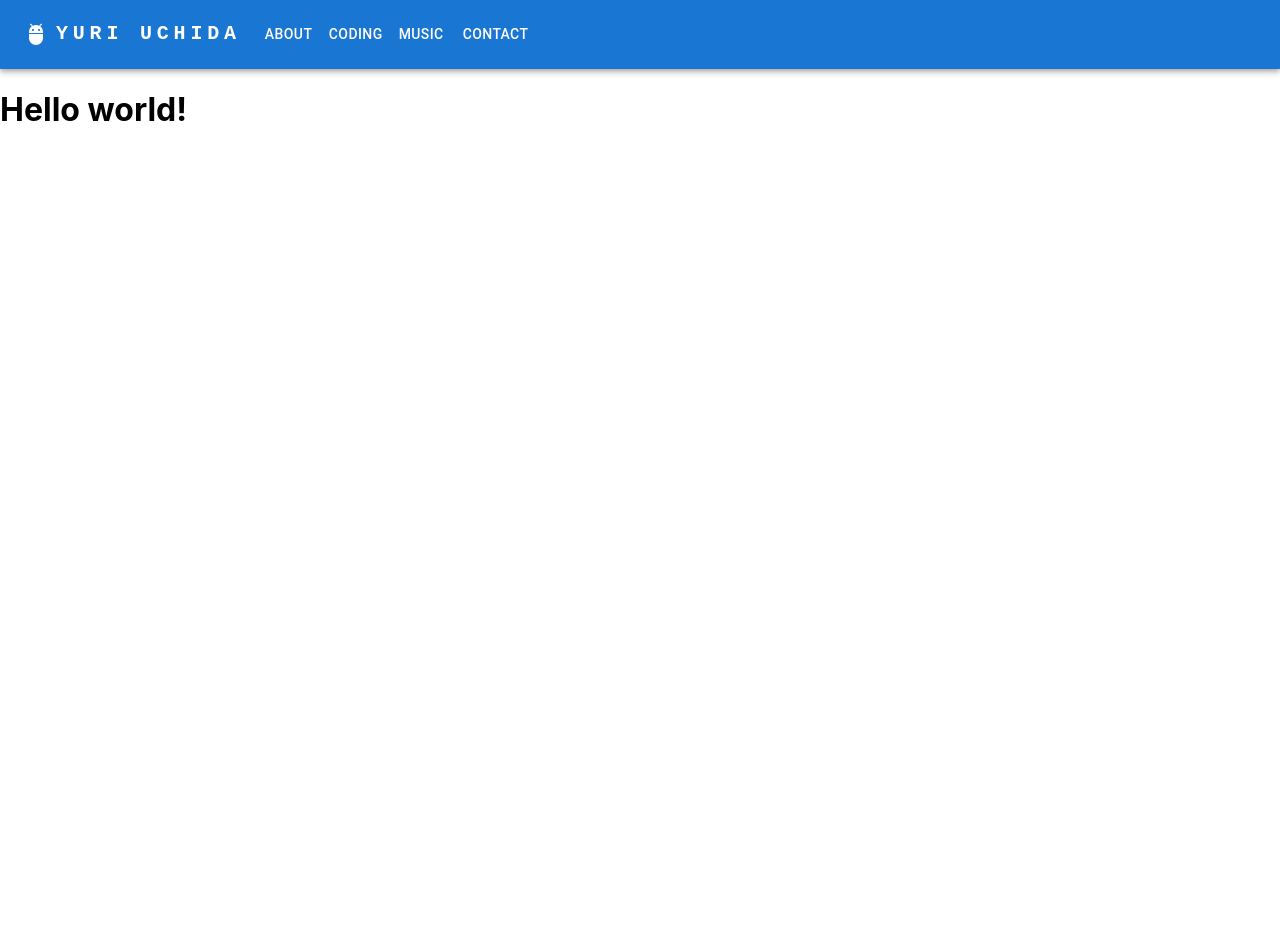
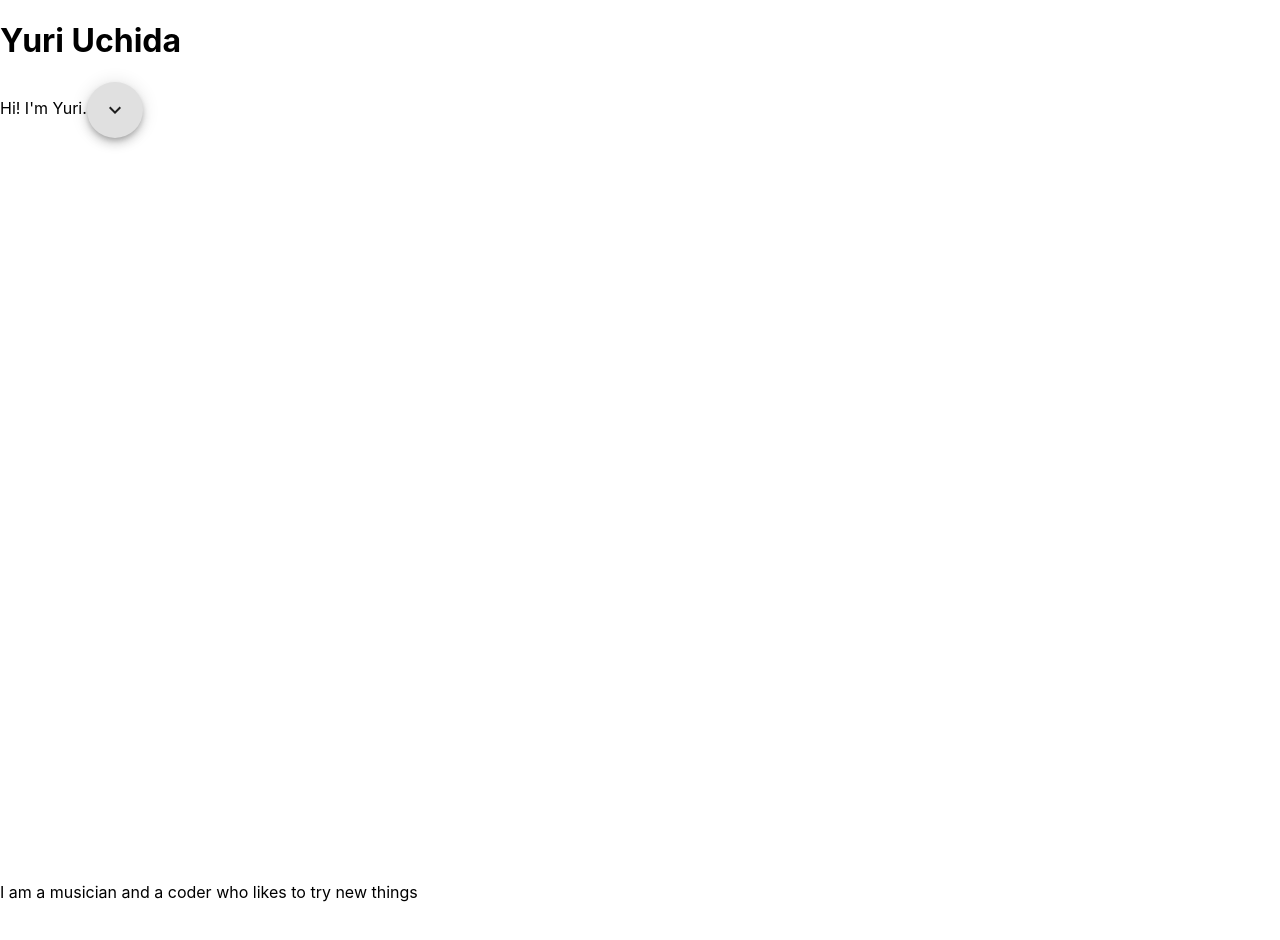
Before and after one commit to yuchida522/personal-site, a Next.js app: page / in a window 1280 px wide. Shown: the top 940 px of the page. Before the commit the page ends 800 px from the top, so only its background shows below. Built offline with nearby package versions, Linux system fonts and the light colour scheme.

Commit message:
create landing page

```diff
--- a/components/navbar.js
+++ b/components/navbar.js
@@ -13,6 +13,7 @@ import Tooltip from '@mui/material/Tooltip';
 import MenuItem from '@mui/material/MenuItem';
 import AdbIcon from '@mui/icons-material/Adb';
 import { Link } from 'react-router-dom';
+import HomeIcon from '@mui/icons-material/Home';
 
 const pages = ['about', 'coding', 'music', 'contact'];
 
@@ -31,7 +32,9 @@ const ResponsiveAppBar = () => {
     <AppBar position="static">
       <Container maxWidth="xl">
         <Toolbar disableGutters>
-          <AdbIcon sx={{ display: { xs: 'none', md: 'flex' }, mr: 1 }} />
+          <IconButton href="/">
+          <HomeIcon sx={{ display: { xs: 'none', md: 'flex' }, mr: 1 }} />
+          </IconButton>
           <Typography
             variant="h6"
             noWrap
@@ -47,7 +50,6 @@ const ResponsiveAppBar = () => {
               textDecoration: 'none',
             }}
           >
-            YURI UCHIDA
           </Typography>
 
           <Box sx={{ flexGrow: 1, display: { xs: 'flex', md: 'none' } }}>
@@ -117,31 +119,6 @@ const ResponsiveAppBar = () => {
               </Button>
             ))}
           </Box>
-
-          {/* <Box sx={{ flexGrow: 0 }}>
-            <Tooltip title="Open settings">
-              <IconButton onClick={handleOpenUserMenu} sx={{ p: 0 }}>
-                <Avatar alt="Remy Sharp" src="/static/images/avatar/2.jpg" />
-              </IconButton>
-            </Tooltip>
-            <Menu
-              sx={{ mt: '45px' }}
-              id="menu-appbar"
-              anchorEl={anchorElUser}
-              anchorOrigin={{
-                vertical: 'top',
-                horizontal: 'right',
-              }}
-              keepMounted
-              transformOrigin={{
-                vertical: 'top',
-                horizontal: 'right',
-              }}
-              open={Boolean(anchorElUser)}
-              onClose={handleCloseUserMenu}
-            > */}
-            {/* </Menu> */}
-          {/* </Box> */}
         </Toolbar>
       </Container>
     </AppBar>
--- a/pages/_app.js
+++ b/pages/_app.js
@@ -4,7 +4,6 @@ import Navbar from '../components/navbar'
 function MyApp({ Component, pageProps }) {
   return (
    <>
-    <Navbar/>
     <Component {...pageProps}/>
   </>
   )
--- a/pages/contact.js
+++ b/pages/contact.js
@@ -1,7 +1,10 @@
 import Form from "../components/form"
+import Navbar from '../components/navbar'
+
 export default function ContactMe() {
     return(
         <>
+        <Navbar />
         <p>Reach out to me to collaborate, ask me questions, or just say hi!</p>
         <Form></Form>
         </>
--- a/pages/index.js
+++ b/pages/index.js
@@ -2,13 +2,32 @@ import Head from 'next/head'
 import Image from 'next/image'
 import styles from '../styles/Home.module.css'
 import Navbar from '../components/navbar'
+import ExpandMoreOutlinedIcon from '@mui/icons-material/ExpandMoreOutlined';
+import Fab from '@mui/material/Fab';
 
 export default function Home() {
-  return (
-    <div>
-      <h1 className="text-3xl font-bold underline">
-      Hello world!
-    </h1>
+
+  const scrollDown = () => {
+    window.scrollTo({
+        top: document.documentElement.scrollHeight,
+        behavior: 'smooth'
+        /* you can also use 'auto' behaviour
+           in place of 'smooth' */
+      });
+};
+return (
+
+<div>
+    <h1>Yuri Uchida</h1>
+    <div style={{height: '100vh'}}>Hi! I'm Yuri.
+    <Fab onClick={scrollDown}>
+    <ExpandMoreOutlinedIcon />
+    </Fab>
     </div>
-  )
+    <div style={{height: '100vh'}}>I am a musician and a coder who likes to try new things</div>
+    <Fab variant="extended" href="/about">
+        Enter site
+    </Fab>
+</div>
+)
 }
--- a/pages/music.js
+++ b/pages/music.js
@@ -1,5 +1,11 @@
+import Navbar from '../components/navbar'
+
 export default function Music() {
     return(
+        <>
+        <Navbar />
         <h1>My music projects</h1>
+        </>
+
     )
 }
```
Also changed, not shown: pages/about.js (+8 -2 lines), pages/coding.js (+7 -1 lines).
